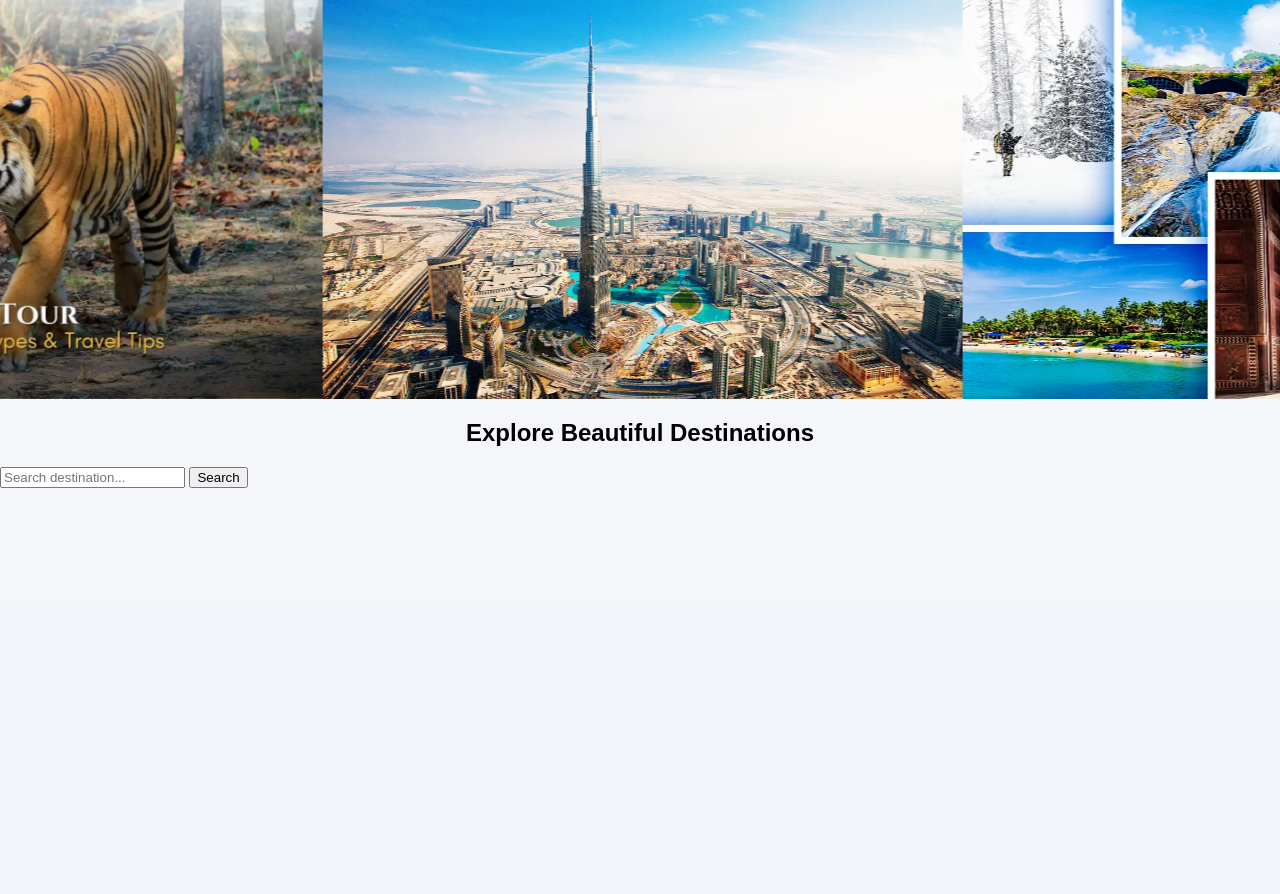
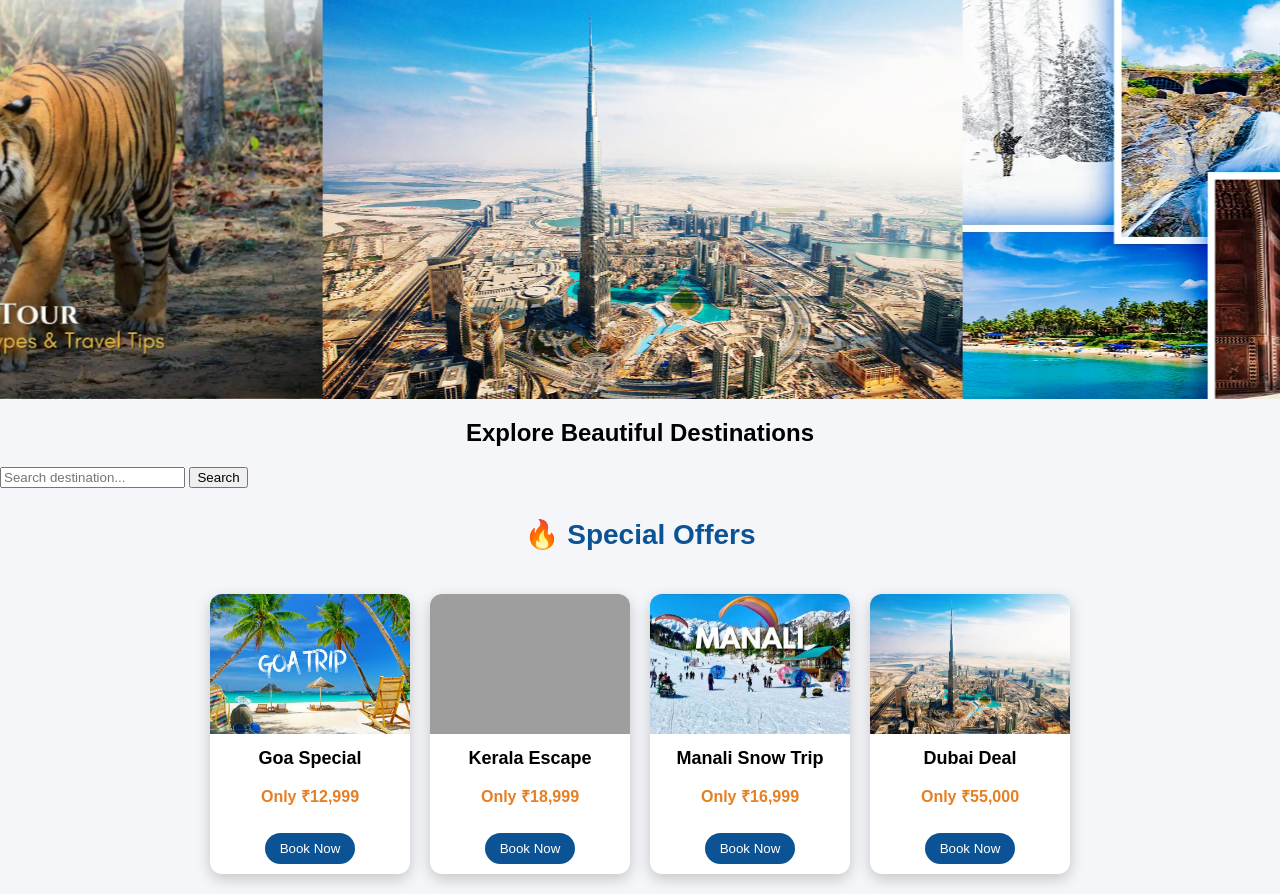
Before and after one commit to Michelle3212/MSM-Tours-Travels, a Flask app: page / in a window 1280 px wide. Shown: the part 197-1091 px from the top of the page. Before the commit the page ends 685 px from the top, so only its background shows below. Run offline with Flask 3, Linux system fonts and the light colour scheme; grey boxes are pictures that could not be loaded.

Commit message:
Updated homepage with offers and UI improvements

```diff
--- a/templates/index.html
+++ b/templates/index.html
@@ -49,3 +49,37 @@
 </form>
 
 </div>
+
+<h2 class="section-title">🔥 Special Offers</h2>
+
+<div class="offers">
+
+<div class="offer-card">
+<img src="/static/images/goa.jpg">
+<h3>Goa Special</h3>
+<p>Only ₹12,999</p>
+<a href="/booking"><button>Book Now</button></a>
+</div>
+
+<div class="offer-card">
+<img src="/static/images/kerala.jpg">
+<h3>Kerala Escape</h3>
+<p>Only ₹18,999</p>
+<a href="/booking"><button>Book Now</button></a>
+</div>
+
+<div class="offer-card">
+<img src="/static/images/manali.jpg">
+<h3>Manali Snow Trip</h3>
+<p>Only ₹16,999</p>
+<a href="/booking"><button>Book Now</button></a>
+</div>
+
+<div class="offer-card">
+<img src="/static/images/dubai.jpg">
+<h3>Dubai Deal</h3>
+<p>Only ₹55,000</p>
+<a href="/booking"><button>Book Now</button></a>
+</div>
+
+</div>
```
